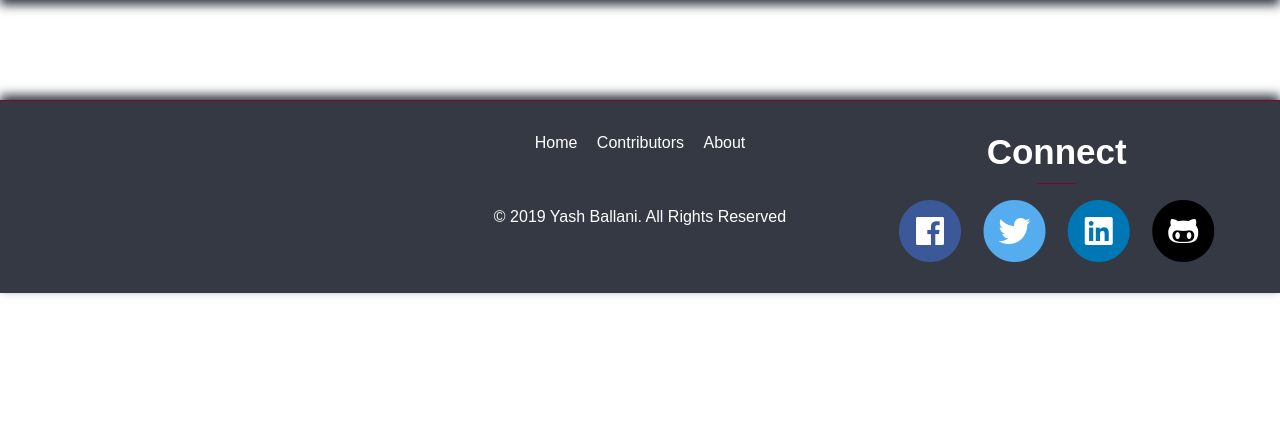
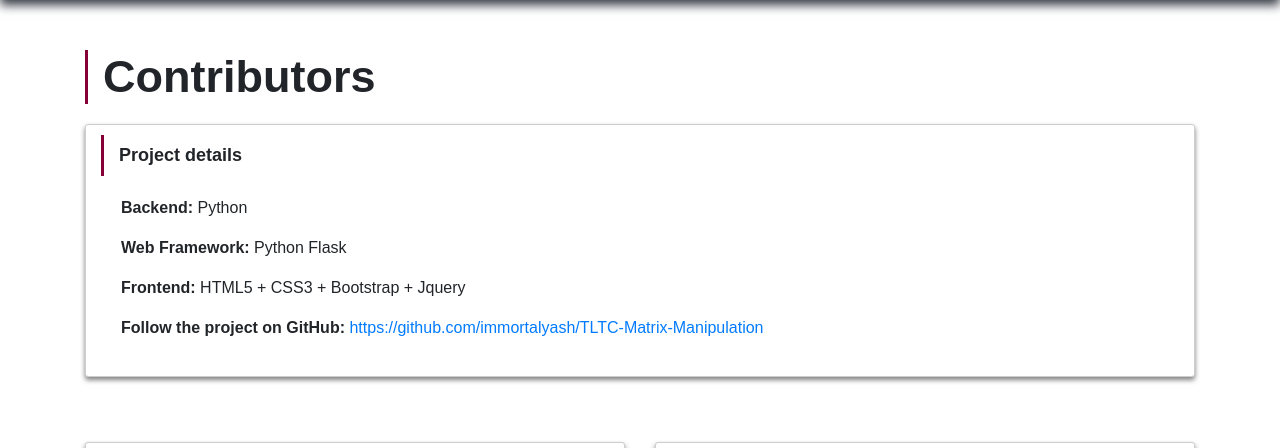
Before and after one commit to immortalyash/TLTC-Matrix-Manipulation, a Flask app: page /contributors/ in a window 1280 px wide. Shown: the part 68-516 px from the top of the page. Before the commit the page ends 364 px from the top, so only its background shows below. Run offline with Flask 2, Linux system fonts and the light colour scheme; parts of the project's set-up code (start-up, migrations or seed data) failed here and were passed over; some libraries are stand-ins or nearby versions; some web fonts are replaced.

Commit message:
updated: contributors template

```diff
--- a/matrix/static/templates/pages/contributors.html
+++ b/matrix/static/templates/pages/contributors.html
@@ -4,10 +4,87 @@
 {% block title %}Contributors - Matrix Manipulation Project{% endblock title %}
 
 {% block business_area %}
-    <div class="container-fluid">
+    <div class="container">
         <div class="row">
             <div class="col-12 empty-gap"></div>
+            <!-- Profiles -->
+            <div class="col-12">
+                <h1 class="page-header">Contributors</h1>
+
+                <!-- Project details -->
+                <div class="col-12 card">
+                    <div class="card-header">
+                        <h2 class="page-header">Project details</h2>
+                    </div>
+                    <div class="card-body">
+                        <p><b>Backend:</b> Python</p>
+                        <p><b>Web Framework:</b> Python Flask</p>
+                        <p><b>Frontend:</b> HTML5 + CSS3 + Bootstrap + Jquery</p>
+                        <p><b>Follow the project on GitHub:</b>
+                            <a href="https://github.com/immortalyash/TLTC-Matrix-Manipulation"
+                               target="_blank">https://github.com/immortalyash/TLTC-Matrix-Manipulation</a>
+                        </p>
+                    </div>
+                </div>
+            </div>
             <div class="col-12 empty-gap"></div>
         </div>
     </div>
+    <div class="container">
+        <div class="row">
+            <!-- Yash Ballani -->
+            <div class="col-12 col-md-6">
+                <div class="card profile">
+                    <div class="card-body">
+                        <img src="{{ url_for('static', filename='images/yash-ballani.jpg') }}">
+                        <h2>Yash Ballani</h2>
+                        <hr class="small-underline">
+                        <div>
+                            <div class="social-share">
+                                <a class="facebook" href="https://www.facebook.com/yash.ballani">
+                                    <i class="fab fa-facebook-square fa-5x"></i>
+                                </a>
+                                <a class="twitter" href="https://twitter.com/yash072">
+                                    <i class="fab fa-twitter-square fa-5x"></i>
+                                </a>
+                                <a class="linkedin" href="https://www.linkedin.com/in/yash-ballani/">
+                                    <i class="fab fa-linkedin fa-5x"></i>
+                                </a>
+                                <a class="github" href="https://github.com/immortalyash">
+                                    <i class="fab fa-github-alt fa-5x"></i>
+                                </a>
+                            </div>
+                        </div>
+                    </div>
+                </div>
+            </div>
+            <!-- Jaspreet Singh -->
+            <div class="col-12 col-md-6">
+                <div class="card profile">
+                    <div class="card-body">
+                        <img src="#">
+                        <h2>Jaspreet Singh</h2>
+                        <hr class="small-underline">
+                        <div>
+                            <div class="social-share">
+                                <a class="facebook" href="#">
+                                    <i class="fab fa-facebook-square fa-5x"></i>
+                                </a>
+                                <a class="twitter" href="#">
+                                    <i class="fab fa-twitter-square fa-5x"></i>
+                                </a>
+                                <a class="linkedin" href="#">
+                                    <i class="fab fa-linkedin fa-5x"></i>
+                                </a>
+                                <a class="github" href="#">
+                                    <i class="fab fa-github-alt fa-5x"></i>
+                                </a>
+                            </div>
+                        </div>
+                    </div>
+                </div>
+            </div>
+        </div>
+    </div>
+    <div class="col-12 empty-gap"></div>
 {% endblock business_area %}
```
Also changed, not shown: matrix/static/images/yash-ballani.jpg (added).
